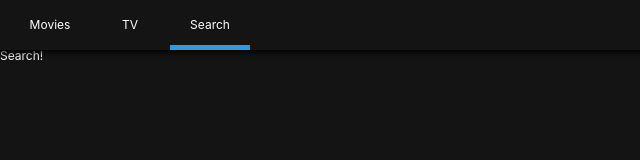
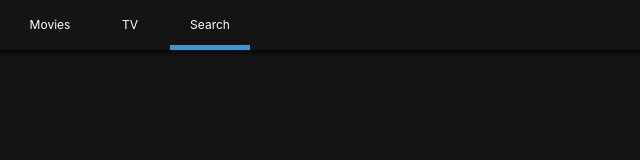
Before and after one commit to parispoly137/react_nomflix, a React (Create React App) app: page /search in a window 1280 px wide. Shown: the top 160 px of the page, without its empty margins (0-640 px from the left). Built offline with nearby package versions, Linux system fonts and the light colour scheme; the HTML template or start-up script is replaced by a standard one.

Commit message:
#6.0 Presenter Structure
- Presenter의 기본 구조
- prop-types 활용하여 props가 지정된 타입과 맞는지 체크

```diff
--- a/src/Routes/Detail/DetailPresenter.js
+++ b/src/Routes/Detail/DetailPresenter.js
@@ -1,3 +1,13 @@
-const detail = () => "Detail!";
+import React from "react";
+import PropTypes from "prop-types";
+import styled from "styled-components";
 
-export default detail;
+const DetailPresenter = ({ result, error, loading }) => null;
+
+DetailPresenter.propTypes = {
+  result: PropTypes.object,
+  error: PropTypes.string,
+  loading: PropTypes.bool.isRequired
+};
+
+export default DetailPresenter;
--- a/src/Routes/Home/HomePresenter.js
+++ b/src/Routes/Home/HomePresenter.js
@@ -1,3 +1,15 @@
-const home = () => "Home!";
+import React from "react";
+import PropTypes from "prop-types";
+import styled from "styled-components";
 
-export default home;
+const HomePresenter = ({ nowPlaying, upComing, popular, error, loading }) => null;
+
+HomePresenter.propTypes = {
+  nowPlaying: PropTypes.array,
+  popular: PropTypes.array,
+  upcomfing: PropTypes.array,
+  loading: PropTypes.bool.isRequired,
+  error: PropTypes.string
+};
+
+export default HomePresenter;
--- a/src/Routes/Search/SearchPresenter.js
+++ b/src/Routes/Search/SearchPresenter.js
@@ -1,3 +1,16 @@
-const search = () => "Search!";
+import React from "react";
+import PropTypes from "prop-types";
+import styled from "styled-components";
 
-export default search;
+const SearchPresenter = ({ movieResults, tvResults, loading, searchTerm, handleSubmit, error }) => null;
+
+SearchPresenter.propTypes = {
+  movieResults: PropTypes.array,
+  tvResults: PropTypes.array,
+  error: PropTypes.string,
+  searchTerm: PropTypes.string,
+  loading: PropTypes.bool.isRequired,
+  handleSubmit: PropTypes.func.isRequired
+};
+
+export default SearchPresenter;
--- a/src/Routes/TV/TVPresenter.js
+++ b/src/Routes/TV/TVPresenter.js
@@ -1,3 +1,15 @@
-const tv = () => "TV!";
+import React from "react";
+import PropTypes from "prop-types";
+import styled from "styled-components";
 
-export default tv;
+const TVPresenter = ({ topRated, popular, airingToday, loading, error }) => null;
+
+TVPresenter.propTypes = {
+  topRated: PropTypes.array,
+  popular: PropTypes.array,
+  airingToday: PropTypes.array,
+  loading: PropTypes.bool.isRequired,
+  error: PropTypes.string
+};
+
+export default TVPresenter;
```
